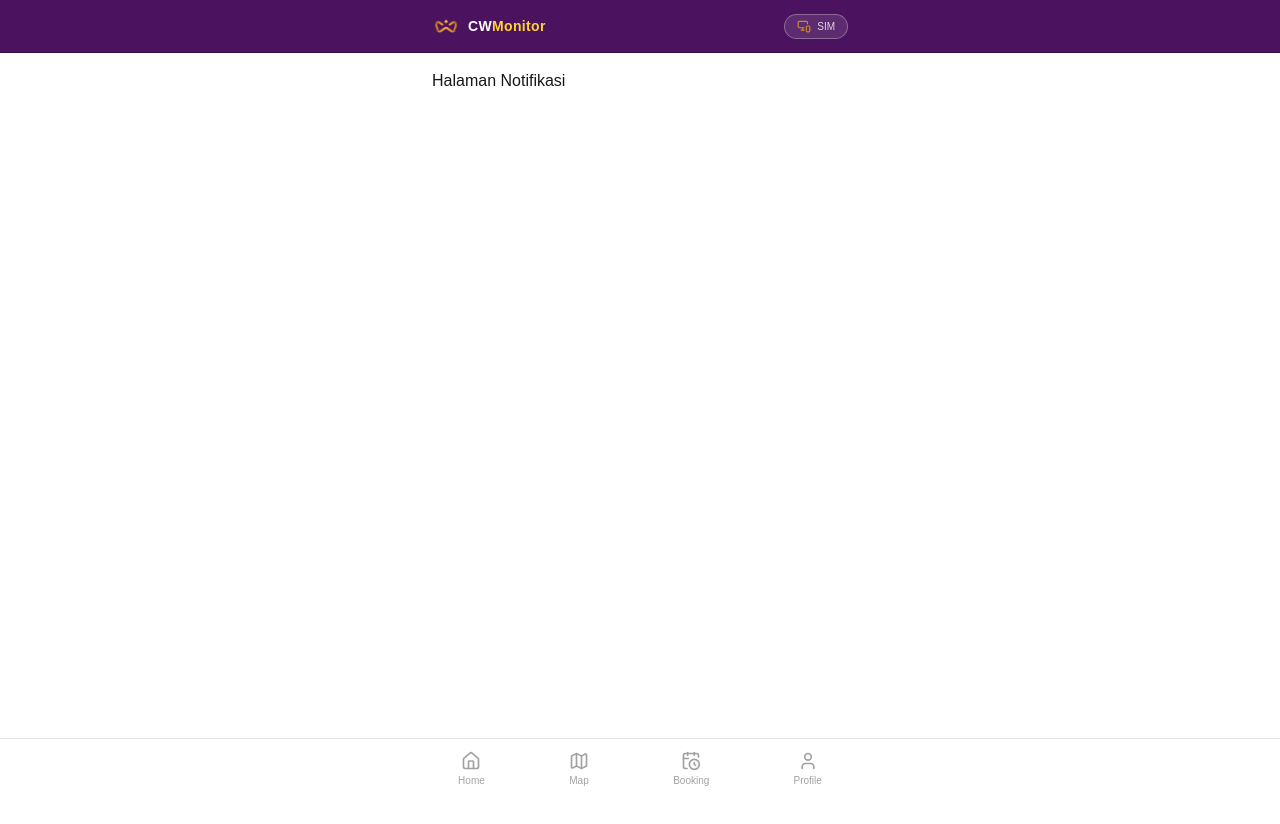
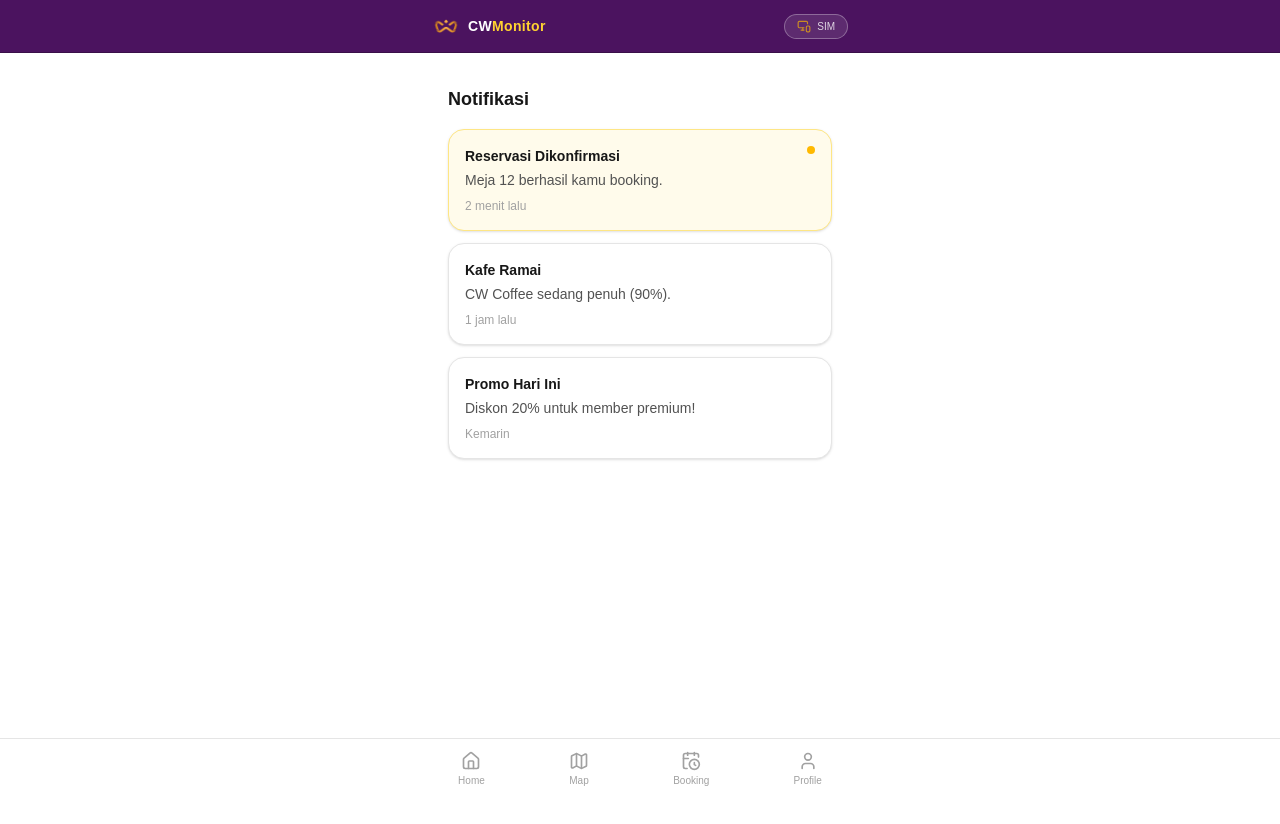
Before and after one commit to CW-Coffee-Smart-Monitor/CW-Monitoring, a Next.js app: page /profile/notifications in a window 1280 px wide. Shown: the top 824 px of the page. Before the commit the page ends 800 px from the top, so only its background shows below. Built offline with nearby package versions, Linux system fonts and the light colour scheme; no server answers; the database is empty.

Commit message:
feat : Notifications card

```diff
--- a/src/app/profile/notifications/page.tsx
+++ b/src/app/profile/notifications/page.tsx
@@ -1,3 +1,79 @@
-export default function NotificationsPage() {
-  return <div>Halaman Notifikasi</div>;
+'use client';
+
+type NotificationItem = {
+  id: string;
+  title: string;
+  description: string;
+  time: string;
+  isRead: boolean;
+};
+
+export default function NotificationPage() {
+  const notifications: NotificationItem[] = [
+    {
+      id: '1',
+      title: 'Reservasi Dikonfirmasi',
+      description: 'Meja 12 berhasil kamu booking.',
+      time: '2 menit lalu',
+      isRead: false,
+    },
+    {
+      id: '2',
+      title: 'Kafe Ramai',
+      description: 'CW Coffee sedang penuh (90%).',
+      time: '1 jam lalu',
+      isRead: true,
+    },
+    {
+      id: '3',
+      title: 'Promo Hari Ini',
+      description: 'Diskon 20% untuk member premium!',
+      time: 'Kemarin',
+      isRead: true,
+    },
+  ];
+
+  return (
+    <div className="min-h-screen bg-white p-4 space-y-4">
+      <h1 className="text-lg font-semibold text-neutral-900">
+        Notifikasi
+      </h1>
+
+      <div className="space-y-3">
+        {notifications.length === 0 ? (
+          <div className="rounded-2xl border border-dashed border-neutral-300 bg-white p-4 text-sm text-neutral-500">
+            Tidak ada notifikasi.
+          </div>
+        ) : (
+          notifications.map((notif) => (
+            <div
+              key={notif.id}
+              className={`rounded-2xl p-4 border shadow-sm ${
+                notif.isRead
+                  ? 'bg-white border-neutral-200'
+                  : 'bg-amber-50 border-amber-200'
+              }`}
+            >
+              <div className="flex justify-between items-start">
+                <h3 className="text-sm font-semibold text-neutral-900">
+                  {notif.title}
+                </h3>
+                {!notif.isRead && (
+                  <span className="h-2 w-2 rounded-full bg-amber-400"></span>
+                )}
+              </div>
+
+              <p className="mt-1 text-sm text-neutral-600">
+                {notif.description}
+              </p>
+
+              <p className="mt-2 text-xs text-neutral-400">
+                {notif.time}
+              </p>
+            </div>
+          ))
+        )}
+      </div>
+    </div>
+  );
 }
--- a/src/app/profile/settings/page.tsx
+++ b/src/app/profile/settings/page.tsx
@@ -8,7 +8,7 @@ export default function SettingsPage() {
   const [isPublic, setIsPublic] = useState(true);
 
   return (
-    <div className="min-h-screen bg-neutral-100 p-4 space-y-4">
+    <div className="min-h-screen bg-white p-4 space-y-4">
       <h1 className="text-lg font-semibold text-neutral-900">
         Pengaturan
       </h1>
```
